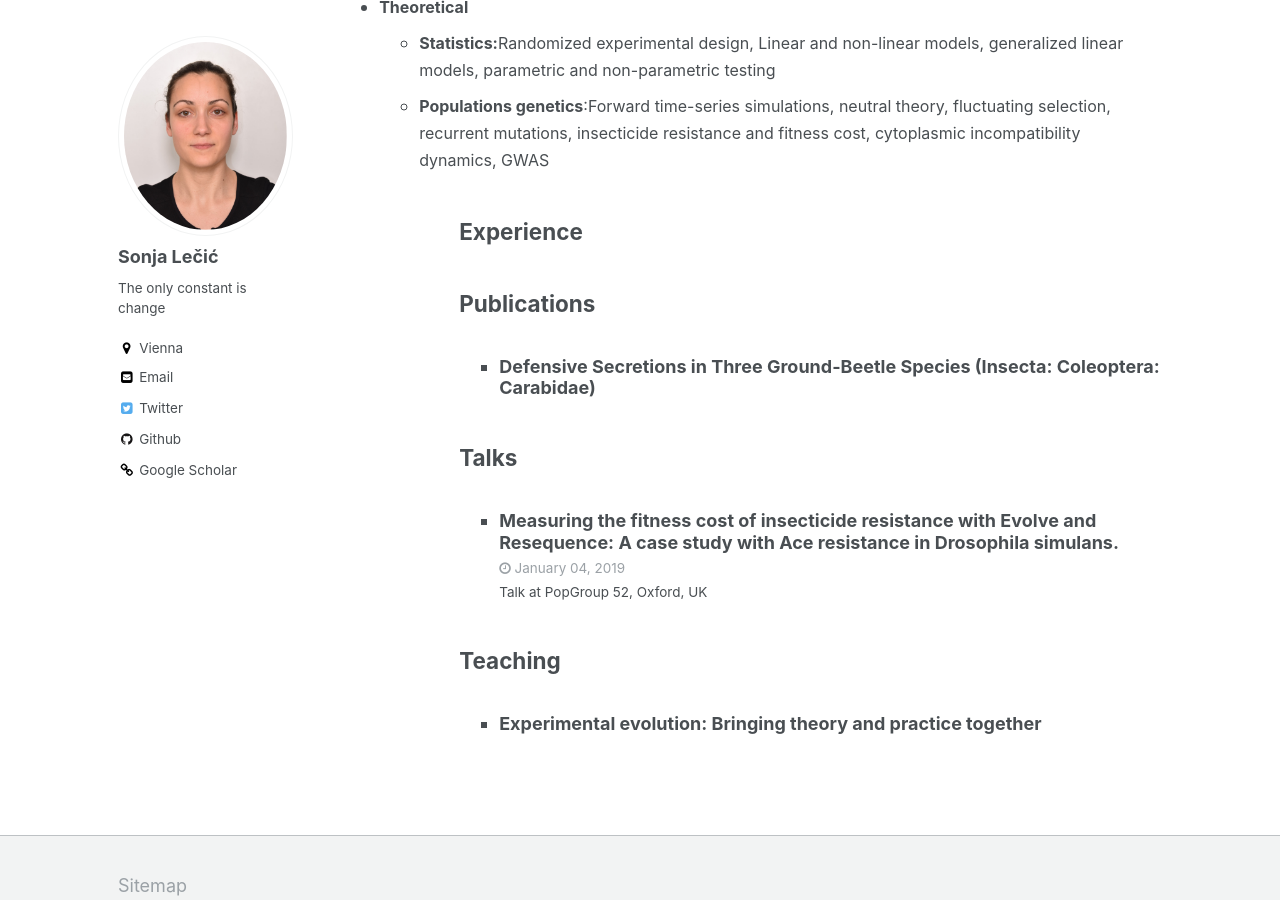
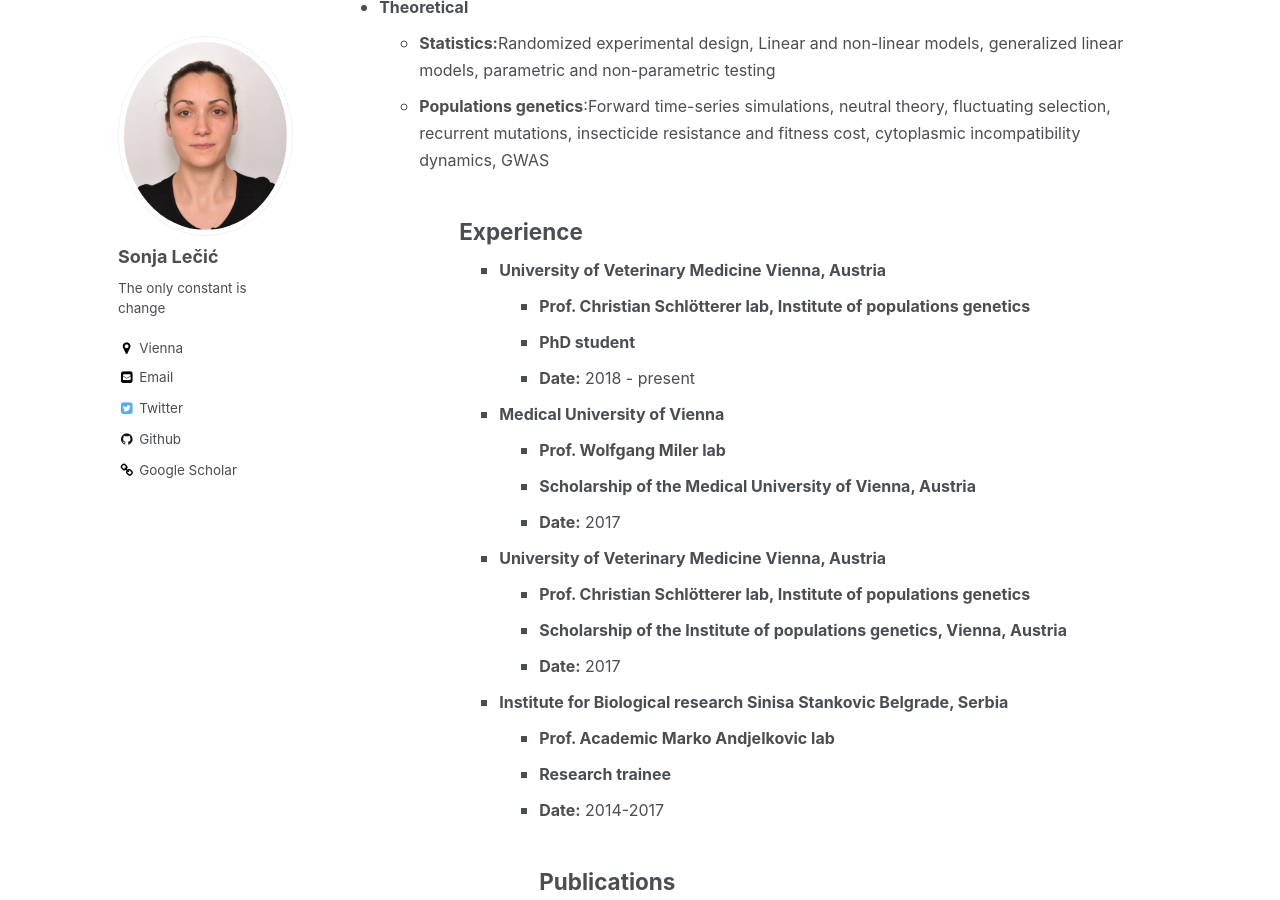
Before and after one commit to slecic/slecic.github.io, a Jekyll site: the page built from _pages/cv 2.html, in a window 1280 px wide and 900 px high, scrolled down 1059 px. Built offline with Jekyll 4.4.1, drawn with Linux system fonts in a browser that asks for light colours; some of the changed text lies outside the part shown.

Commit message:
05082020

```diff
--- a/_pages/cv 2.html
+++ b/_pages/cv 2.html
@@ -21,7 +21,7 @@ redirect_from:
 <ul style="line-height: 1.5; margin: 10px 0;">
  	<li><span style="font-size: medium;"><b>PhD student</b></span><strong><span style="font-size: medium;"><b></b></span></strong><span style="font-size: medium;"><b> </b></span>
 <ul>
- 	<li><strong><span style="font-size: medium;"><b>Date:</b></span></strong><span style="font-size: medium;"> 2018-present</span></li>
+ 	<li><strong><span style="font-size: medium;"><b>Date:</b></span></strong><span style="font-size: medium;"> 2018 - present</span></li>
  	<li><span style="font-size: medium;"><b>Supervisors:</b></span><span style="font-size: medium;"> <a>Prof. Christian Schlötterer</a>,<a> Ass. Prof. Ovidiu Paun</a></span></li>
 </ul>
 </li>
@@ -29,7 +29,7 @@ redirect_from:
 <ul style="line-height: 1.5; margin: 10px 0;">
  	<li><span style="font-size: medium;"><b>M.A., Insect chemical ecology.</b>, <b>University of Belgrade</b></span>
 <ul>
- 	<li><strong><span style="font-size: medium;"><b>Date:</b></span></strong><span style="font-size: medium;"> 2011-2012</span></li>
+ 	<li><strong><span style="font-size: medium;"><b>Date:</b></span></strong><span style="font-size: medium;"> 2010 - 2012</span></li>
  	<li><span style="font-size: medium;"><b>Master’s Thesis</b>: Defensive secretions of three ground beetle species (Coleoptera, Carabidae).</li</span>
  	<li><span style="font-size: medium;"><b>Advisor: </b></span><span style="font-size: medium;"> <a >Prof. Srecko Curcic</a></span></li>
 </ul>
@@ -38,7 +38,7 @@ redirect_from:
 <ul style="line-height: 1.5; margin: 10px 0;">
  	<li><span style="font-size: medium;"><b>B.A., Biology,</b> <b>University of Belgrade</b></span>
 <ul>
- 	<li><strong><span style="font-size: medium;"><b>Date: </b></span></strong><span style="font-size: medium;">2006-2010</span></li>
+ 	<li><strong><span style="font-size: medium;"><b>Date: </b></span></strong><span style="font-size: medium;">2006 - 2010</span></li>
 </ul>
 </li>
 </ul>
@@ -63,7 +63,58 @@ redirect_from:
 
 <h2 class="western">Experience</h2>
 
+<ul style="line-height: 1.5; margin: 10px 0;">
+ 	<li><span style="font-size: medium;"><b>University of Veterinary Medicine Vienna, Austria</b></span><strong><span style="font-size: medium;"><b></b></span></strong><span style="font-size: medium;"><b> </b></span>
+<ul>
+  <li><strong><span style="font-size: medium;"><b>Prof. Christian Schlötterer lab, Institute of populations genetics</b></span></strong><span style="font-size: medium;"></span></li>
+  <li><strong><span style="font-size: medium;"><b>PhD student</b></span></strong><span style="font-size: medium;"></span></li>
+  <li><strong><span style="font-size: medium;"><b>Date:</b></span></strong><span style="font-size: medium;"> 2018 - present</span></li>
+</ul>
+</li>
+  <li><span style="font-size: medium;"><b>Medical University of Vienna</b></span><strong><span style="font-size: medium;"><b></b></span></strong><span style="font-size: medium;"><b> </b></span>
+<ul>
+  <li><strong><span style="font-size: medium;"><b>Prof. Wolfgang Miler lab</b></span></strong><span style="font-size: medium;"></span></li>
+  <li><strong><span style="font-size: medium;"><b>Scholarship of the Medical University of Vienna, Austria</b></span></strong><span style="font-size: medium;"></span></li>
+  <li><strong><span style="font-size: medium;"><b>Date:</b></span></strong><span style="font-size: medium;"> 2017</span></li>
+</ul>
+</li>
+  <li><span style="font-size: medium;"><b>University of Veterinary Medicine Vienna, Austria</b></span><strong><span style="font-size: medium;"><b></b></span></strong><span style="font-size: medium;"><b> </b></span>
+<ul>
+  <li><strong><span style="font-size: medium;"><b>Prof. Christian Schlötterer lab, Institute of populations genetics</b></span></strong><span style="font-size: medium;"></span></li>
+  <li><strong><span style="font-size: medium;"><b>Scholarship of the Institute of populations genetics, Vienna, Austria</b></span></strong><span style="font-size: medium;"></span></li>
+  <li><strong><span style="font-size: medium;"><b>Date:</b></span></strong><span style="font-size: medium;"> 2017</span></li>
+</ul>
+</li>
+  <li><span style="font-size: medium;"><b>Institute for Biological research Sinisa Stankovic Belgrade, Serbia</b></span><strong><span style="font-size: medium;"><b></b></span></strong><span style="font-size: medium;"><b> </b></span>
+<ul>
+  <li><strong><span style="font-size: medium;"><b>Prof. Academic Marko Andjelkovic lab</b></span></strong><span style="font-size: medium;"></span></li>
+  <li><strong><span style="font-size: medium;"><b>Research trainee</b></span></strong><span style="font-size: medium;"></span></li>
+  <li><strong><span style="font-size: medium;"><b>Date:</b></span></strong><span style="font-size: medium;"> 2014-2017</span></li>
+
+
+
+
+
+
+
+
+
+
+
+
+
+
+
+
+
+
+
+
+
+
+
 <!-- Write your comments here
+
 <ul style="line-height: 1.5; margin: 10px 0;">
  	<li><span style="font-size: medium;"><b>Topical:</b> collaboration, socialization, literacy, and governance in distributed, decentralized communities, specifically new/social media platforms and scientific research networks</span></li>
  	<li><span style="font-size: medium;"><b>Disciplinary:</b> social informatics, computer-supported cooperative work (CSCW), science and technology studies (STS), data science studies, critical algorithm studies, media and communication studies, organizational sociology, critical human-computer interaction (HCI)</span></li>
```
